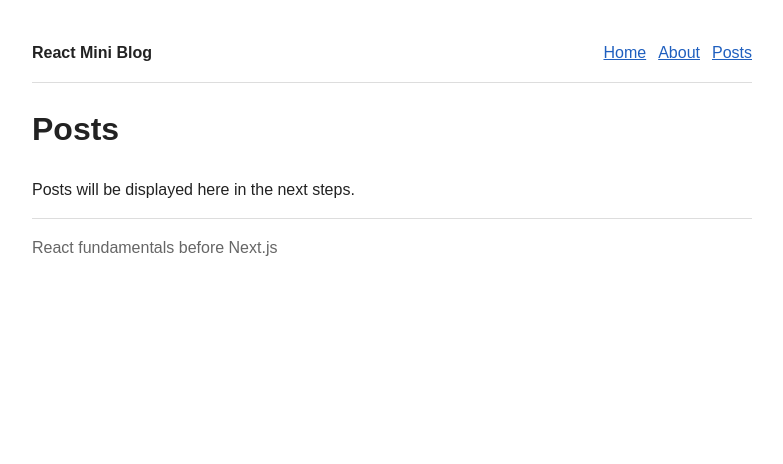
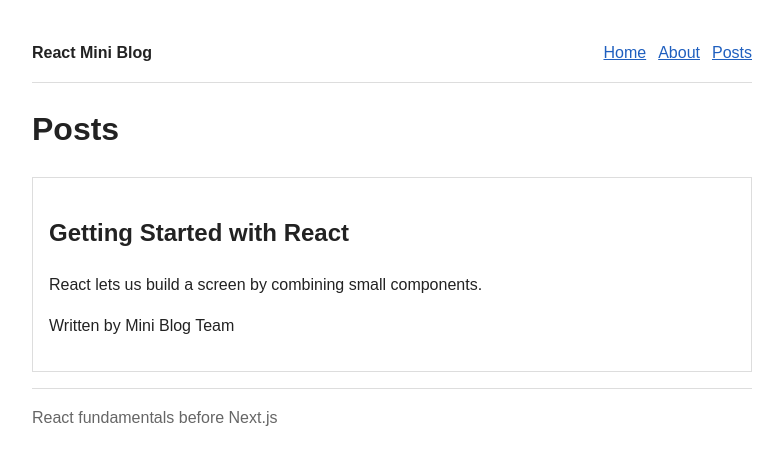
Before and after one commit to db-woman-2026/ReactMiniBlog_Steps, a React (Vite) app: page /posts in a window 1280 px wide. Shown: the top 464 px of the page, without its empty margins (248-1031 px from the left). Built offline with nearby package versions, Linux system fonts and the light colour scheme.

Commit message:
step-4: pass post data with props

```diff
--- /dev/null
+++ b/src/components/PostCard.jsx
@@ -0,0 +1,11 @@
+function PostCard({ title, excerpt, author }) {
+  return (
+    <article className="post-card">
+      <h2>{title}</h2>
+      <p>{excerpt}</p>
+      <p>Written by {author}</p>
+    </article>
+  )
+}
+
+export default PostCard
--- /dev/null
+++ b/src/data/posts.js
@@ -0,0 +1,5 @@
+export const featuredPost = {
+  title: 'Getting Started with React',
+  excerpt: 'React lets us build a screen by combining small components.',
+  author: 'Mini Blog Team',
+}
--- a/src/index.css
+++ b/src/index.css
@@ -43,3 +43,9 @@ nav {
   display: flex;
   gap: 12px;
 }
+
+.post-card {
+  margin: 16px 0;
+  padding: 16px;
+  border: 1px solid #ddd;
+}
--- a/src/pages/PostsPage.jsx
+++ b/src/pages/PostsPage.jsx
@@ -1,8 +1,15 @@
+import PostCard from '../components/PostCard'
+import { featuredPost } from '../data/posts'
+
 function PostsPage() {
   return (
     <main>
       <h1>Posts</h1>
-      <p>Posts will be displayed here in the next steps.</p>
+      <PostCard
+        title={featuredPost.title}
+        excerpt={featuredPost.excerpt}
+        author={featuredPost.author}
+      />
     </main>
   )
 }
```
